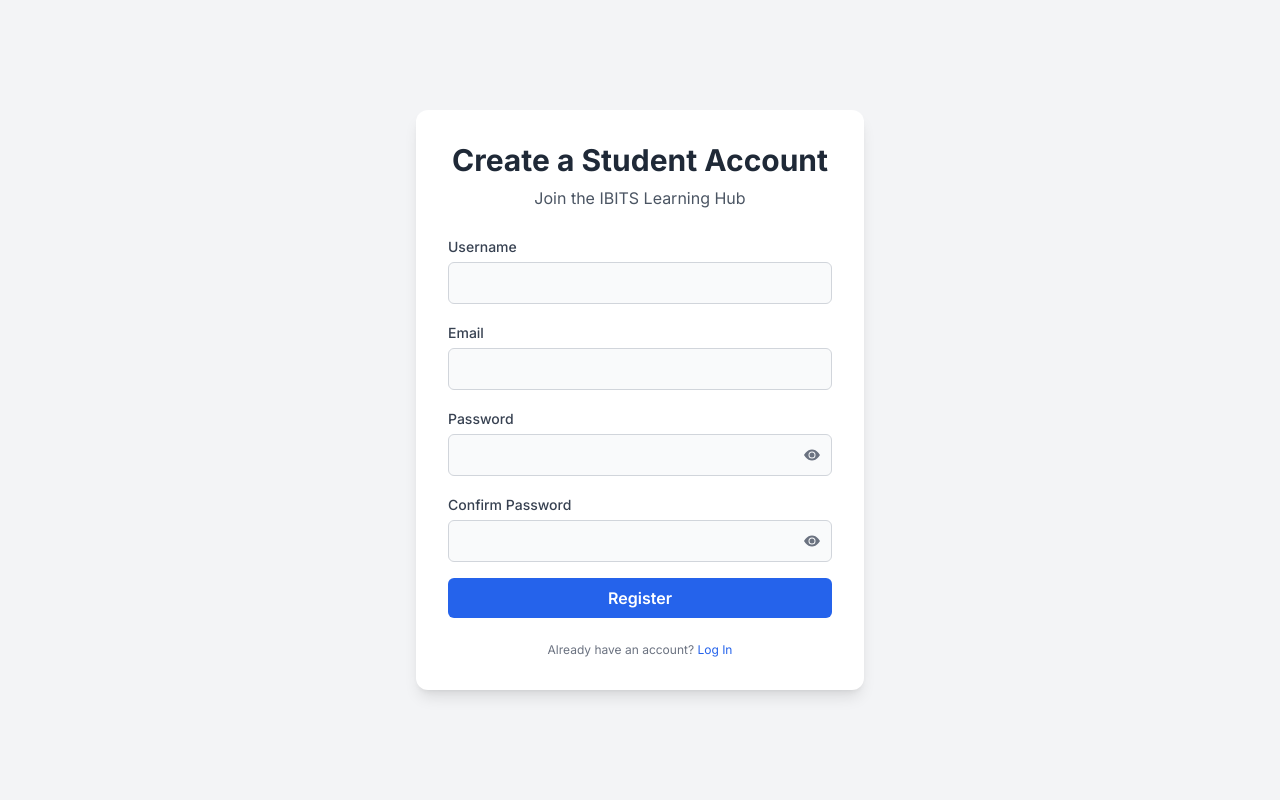
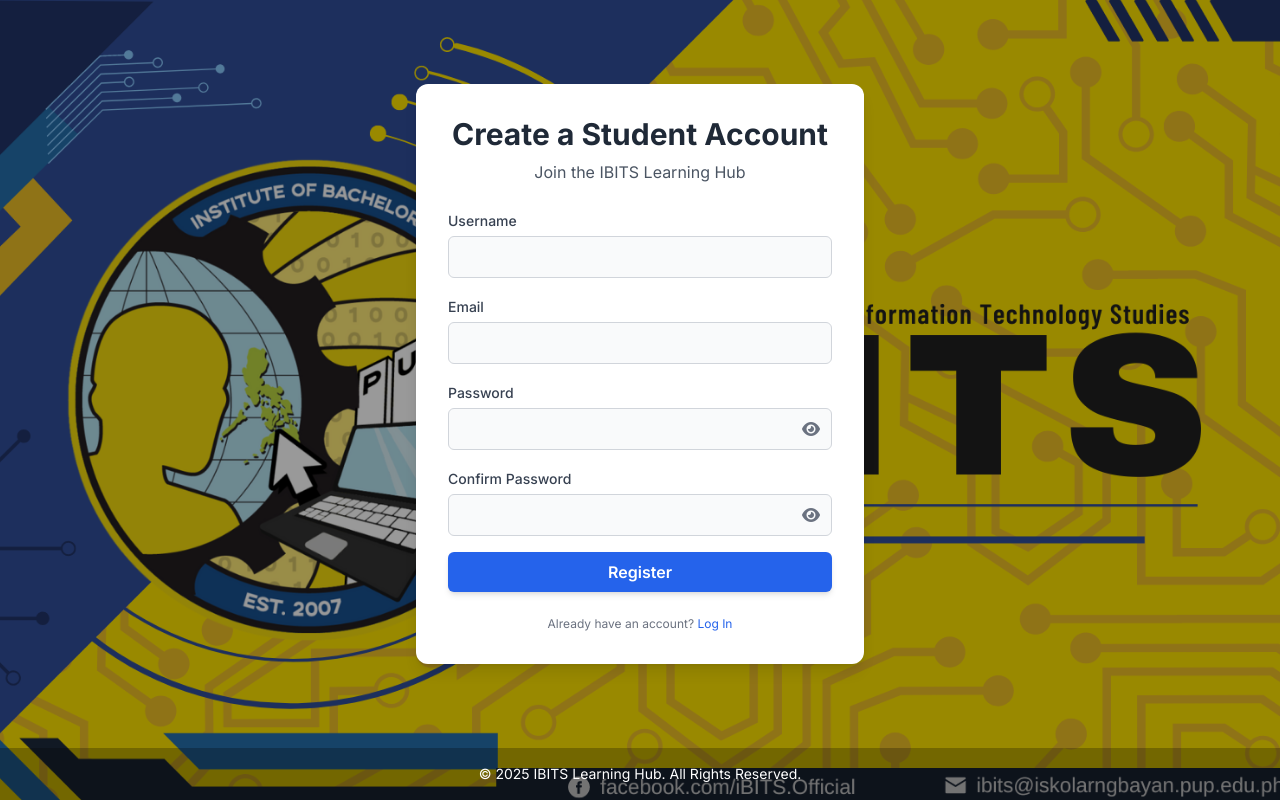
Before and after one commit to matsuwann/IAS_Prototype, a PHP site: page /register.php in a window 1280 px wide. Run offline with PHP 8.4, Linux system fonts and the light colour scheme; some libraries are stand-ins or nearby versions.

Commit message:
made some changes to the file to accommodate the background image and footer

```diff
--- a/register.php
+++ b/register.php
@@ -1,4 +1,5 @@
 <?php
+// register.php - The main registration page view
 
 require_once 'config.php';
 
@@ -27,7 +28,6 @@ if ($_SERVER["REQUEST_METHOD"] == "POST") {
         if ($stmt_user->rowCount() > 0) {
             $message = '<div class="p-4 mb-4 text-sm text-red-700 bg-red-100 rounded-lg">This username is already taken.</div>';
         } else {
-
             $sql_email = "SELECT email FROM users";
             $stmt_email = $pdo->prepare($sql_email);
             $stmt_email->execute();
@@ -44,7 +44,6 @@ if ($_SERVER["REQUEST_METHOD"] == "POST") {
             if ($email_exists) {
                 $message = '<div class="p-4 mb-4 text-sm text-red-700 bg-red-100 rounded-lg">This email is already registered.</div>';
             } else {
-
                 $hashed_password = password_hash($password, PASSWORD_DEFAULT);
                 $encrypted_email = secure_encrypt($email, ENCRYPTION_KEY);
                 try {
@@ -73,11 +72,12 @@ if ($_SERVER["REQUEST_METHOD"] == "POST") {
     <meta name="viewport" content="width=device-width, initial-scale=1.0">
     <title>Register - IBITS Learning Hub</title>
     <link href="https://fonts.googleapis.com/css2?family=Inter:wght@400;500;600;700&display=swap" rel="stylesheet">
+    <link rel="stylesheet" href="https://cdnjs.cloudflare.com/ajax/libs/font-awesome/6.5.2/css/all.min.css">
     <script src="https://cdn.tailwindcss.com"></script>
     <link rel="stylesheet" href="style.css">
 </head>
-<body class="bg-gray-100 flex items-center justify-center min-h-screen py-12">
-
+<body class="flex flex-col min-h-screen">
+    <div class="flex-grow flex items-center justify-center py-12">
         <div class="w-full max-w-md p-8 space-y-6 bg-white rounded-xl shadow-lg">
             <div class="text-center">
                 <h1 class="text-3xl font-bold text-gray-800">Create a Student Account</h1>
@@ -102,9 +102,8 @@ if ($_SERVER["REQUEST_METHOD"] == "POST") {
                     <div class="relative">
                         <input type="password" name="password" id="password" required
                                class="mt-1 block w-full px-4 py-2 pr-10 text-gray-900 bg-gray-50 border border-gray-300 rounded-md">
-                     <button type="button" onclick="togglePasswordVisibility('password')" class="absolute inset-y-0 right-0 px-3 flex items-center text-gray-500 hover:text-gray-700">
-                        <svg id="eye-icon-password" xmlns="http://www.w3.org/2000/svg" width="16" height="16" fill="currentColor" class="bi bi-eye-fill" viewBox="0 0 16 16"><path d="M10.5 8a2.5 2.5 0 1 1-5 0 2.5 2.5 0 0 1 5 0z"/><path d="M0 8s3-5.5 8-5.5S16 8 16 8s-3 5.5-8 5.5S0 8 0 8zm8 3.5a3.5 3.5 0 1 0 0-7 3.5 3.5 0 0 0 0 7z"/></svg>
-                        <svg id="eye-slash-icon-password" xmlns="http://www.w3.org/2000/svg" width="16" height="16" fill="currentColor" class="bi bi-eye-slash-fill hidden" viewBox="0 0 16 16"><path d="m10.79 12.912-1.614-1.615a3.5 3.5 0 0 1-4.474-4.474l-2.06-2.06C.938 6.278 0 8 0 8s3 5.5 8 5.5a7.029 7.029 0 0 0 2.79-.588zM5.21 3.088A7.028 7.028 0 0 1 8 2.5c5 0 8 5.5 8 5.5s-.939 1.721-2.641 3.238l-2.062-2.062a3.5 3.5 0 0 0-4.474-4.474L5.21 3.089z"/><path d="M5.525 7.646a2.5 2.5 0 0 0 2.829 2.829l-2.83-2.829zm4.95.708-2.829-2.83a2.5 2.5 0 0 1 2.829 2.829zm3.171 6-12-12 .708-.708 12 12-.708.708z"/></svg>
+                        <button type="button" onclick="togglePasswordVisibility('password', this)" class="absolute inset-y-0 right-0 px-3 flex items-center text-gray-500 hover:text-gray-700">
+                            <i class="fa-solid fa-eye"></i>
                         </button>
                     </div>
                     <p id="password-length-error" class="text-xs text-red-600 mt-1 hidden">Password must be at least 8 characters long.</p>
@@ -114,16 +113,16 @@ if ($_SERVER["REQUEST_METHOD"] == "POST") {
                      <div class="relative">
                         <input type="password" name="confirm_password" id="confirm_password" required
                                class="mt-1 block w-full px-4 py-2 pr-10 text-gray-900 bg-gray-50 border border-gray-300 rounded-md">
-                    <button type="button" onclick="togglePasswordVisibility('confirm_password')" class="absolute inset-y-0 right-0 px-3 flex items-center text-gray-500 hover:text-gray-700">
-                        <svg id="eye-icon-confirm_password" xmlns="http://www.w3.org/2000/svg" width="16" height="16" fill="currentColor" class="bi bi-eye-fill" viewBox="0 0 16 16"><path d="M10.5 8a2.5 2.5 0 1 1-5 0 2.5 2.5 0 0 1 5 0z"/><path d="M0 8s3-5.5 8-5.5S16 8 16 8s-3 5.5-8 5.5S0 8 0 8zm8 3.5a3.5 3.5 0 1 0 0-7 3.5 3.5 0 0 0 0 7z"/></svg>
-                        <svg id="eye-slash-icon-confirm_password" xmlns="http://www.w3.org/2000/svg" width="16" height="16" fill="currentColor" class="bi bi-eye-slash-fill hidden" viewBox="0 0 16 16"><path d="m10.79 12.912-1.614-1.615a3.5 3.5 0 0 1-4.474-4.474l-2.06-2.06C.938 6.278 0 8 0 8s3 5.5 8 5.5a7.029 7.029 0 0 0 2.79-.588zM5.21 3.088A7.028 7.028 0 0 1 8 2.5c5 0 8 5.5 8 5.5s-.939 1.721-2.641 3.238l-2.062-2.062a3.5 3.5 0 0 0-4.474-4.474L5.21 3.089z"/><path d="M5.525 7.646a2.5 2.5 0 0 0 2.829 2.829l-2.83-2.829zm4.95.708-2.829-2.83a2.5 2.5 0 0 1 2.829 2.829zm3.171 6-12-12 .708-.708 12 12-.708.708z"/></svg>
+                        <button type="button" onclick="togglePasswordVisibility('confirm_password', this)" class="absolute inset-y-0 right-0 px-3 flex items-center text-gray-500 hover:text-gray-700">
+                            <i class="fa-solid fa-eye"></i>
                         </button>
                     </div>
                     <p id="password-match-error" class="text-xs text-red-600 mt-1 hidden">Passwords do not match.</p>
                 </div>
                 <div>
-                <button type="submit" id="submitBtn" class="w-full px-4 py-2 font-semibold text-white bg-blue-600 rounded-md hover:bg-blue-700 disabled:bg-gray-400">
-                    Register
+                    <button type="submit" id="submitBtn" class="w-full flex justify-center items-center px-4 py-2 font-semibold text-white bg-blue-600 rounded-md hover:bg-blue-700 shadow-md hover:shadow-lg transform hover:-translate-y-0.5 transition-all disabled:bg-gray-400">
+                        <span class="btn-text">Register</span>
+                         <span class="spinner hidden"><i class="fas fa-spinner fa-spin"></i></span>
                     </button>
                 </div>
             </form>
@@ -131,21 +130,25 @@ if ($_SERVER["REQUEST_METHOD"] == "POST") {
                 Already have an account? <a href="index.php" class="text-blue-600 hover:underline">Log In</a>
             </p>
         </div>
+    </div>
+
+     <footer class="text-center text-sm text-white py-4 bg-black bg-opacity-25">
+        &copy; <?php echo date("Y"); ?> IBITS Learning Hub. All Rights Reserved.
+    </footer>
 
     <script>
-        function togglePasswordVisibility(fieldId) {
+        function togglePasswordVisibility(fieldId, button) {
             const passwordField = document.getElementById(fieldId);
-            const eyeIcon = document.getElementById('eye-icon-' + fieldId);
-            const eyeSlashIcon = document.getElementById('eye-slash-icon-' + fieldId);
+            const icon = button.querySelector('i');
 
             if (passwordField.type === 'password') {
                 passwordField.type = 'text';
-                eyeIcon.classList.add('hidden');
-                eyeSlashIcon.classList.remove('hidden');
+                icon.classList.remove('fa-eye');
+                icon.classList.add('fa-eye-slash');
             } else {
                 passwordField.type = 'password';
-                eyeIcon.classList.remove('hidden');
-                eyeSlashIcon.classList.add('hidden');
+                icon.classList.remove('fa-eye-slash');
+                icon.classList.add('fa-eye');
             }
         }
 
@@ -155,10 +158,11 @@ if ($_SERVER["REQUEST_METHOD"] == "POST") {
         const passwordLengthError = document.getElementById('password-length-error');
         const passwordMatchError = document.getElementById('password-match-error');
         const submitBtn = document.getElementById('submitBtn');
+        const btnText = submitBtn.querySelector('.btn-text');
+        const spinner = submitBtn.querySelector('.spinner');
 
         function validatePasswords() {
             let isValid = true;
-
             if (password.value.length > 0 && password.value.length < 8) {
                 passwordLengthError.classList.remove('hidden');
                 password.classList.add('border-red-500');
@@ -167,7 +171,6 @@ if ($_SERVER["REQUEST_METHOD"] == "POST") {
                 passwordLengthError.classList.add('hidden');
                 password.classList.remove('border-red-500');
             }
-
             if (confirmPassword.value.length > 0 && password.value !== confirmPassword.value) {
                 passwordMatchError.classList.remove('hidden');
                 confirmPassword.classList.add('border-red-500');
@@ -176,7 +179,6 @@ if ($_SERVER["REQUEST_METHOD"] == "POST") {
                 passwordMatchError.classList.add('hidden');
                 confirmPassword.classList.remove('border-red-500');
             }
-
             submitBtn.disabled = !isValid;
         }
 
@@ -187,6 +189,10 @@ if ($_SERVER["REQUEST_METHOD"] == "POST") {
             validatePasswords();
             if (submitBtn.disabled) {
                 event.preventDefault();
+            } else if (form.checkValidity()) {
+                submitBtn.disabled = true;
+                btnText.classList.add('hidden');
+                spinner.classList.remove('hidden');
             }
         });
     </script>
```
Also changed, not shown: dashboard.php (+12 -5 lines), index.php (+11 -6 lines), verify.php (+13 -8 lines). Lines whose indentation alone changed are shown as unchanged.
